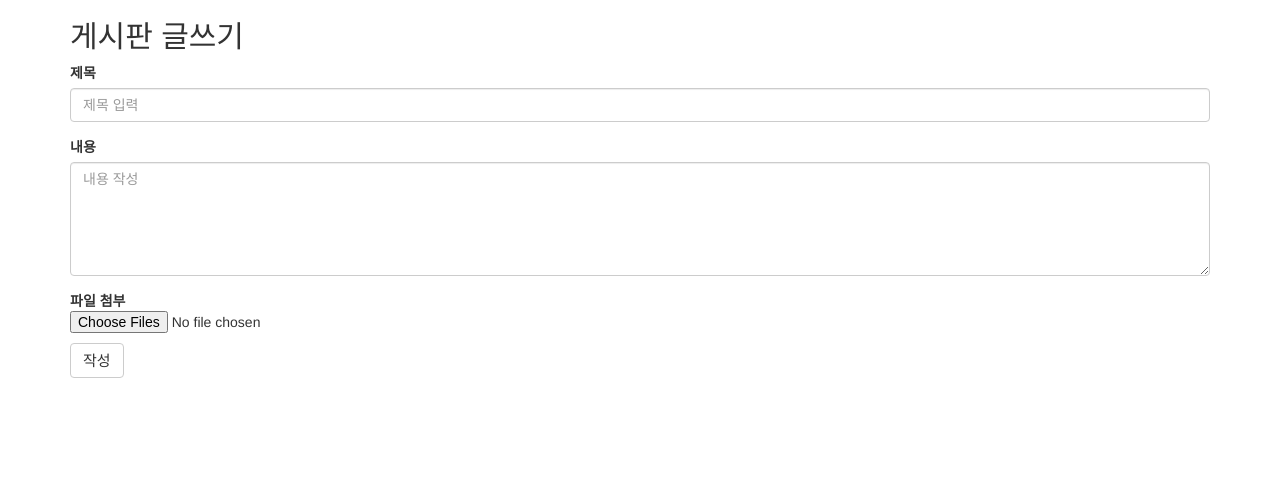
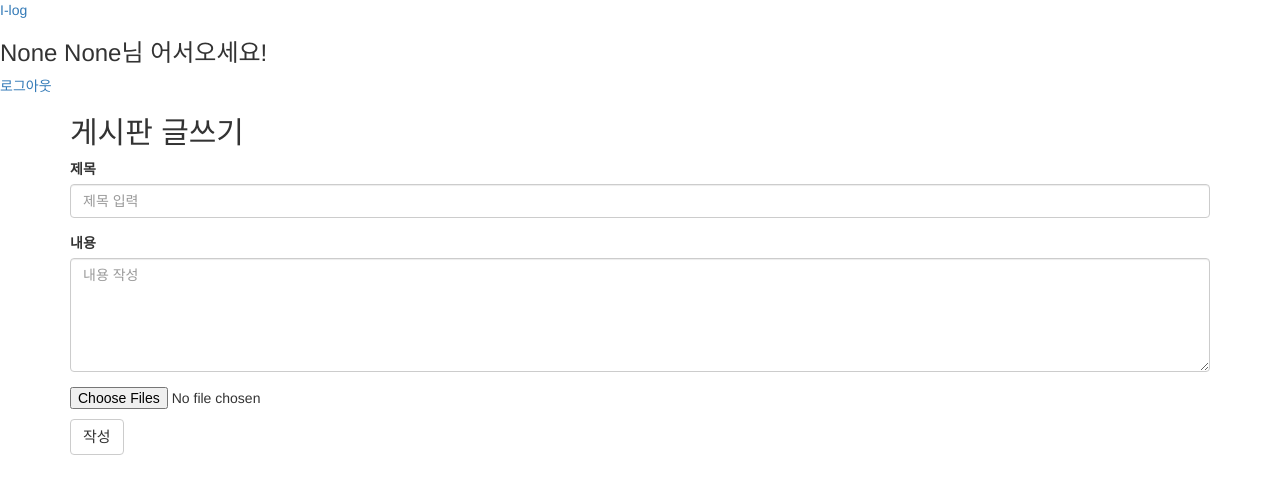
Before and after one commit to H-JJOO/i_one, a Flask app: page /write in a window 1280 px wide. Shown: the top 494 px of the page. Run offline with Flask 2, Linux system fonts and the light colour scheme; some libraries are stand-ins or nearby versions.

Commit message:
Update write.html
write 완료

```diff
--- a/templates/write.html
+++ b/templates/write.html
@@ -2,6 +2,7 @@
 <html lang="ko">
 <head>
     <meta charset="UTF-8">
+
     <title>게시판 글쓰기</title>
     <meta name="viewport" content="width=device-width, initial-scale=1.0">
     <meta http-equiv="Content-Type" content="text/html; charset=EUC-KR">
@@ -16,37 +17,58 @@
     font-size: 15px;
 </style>
 <script>
-    $(document).ready(function () {
-    save_board();
-});
+//     $(document).ready(function () {
+//     save_board();
+// });
+//
+// function save_board() {
+//     let title = $("#title").val();
+//     let content = $("#content").val();
+//
+//     //   if (title === "" || content === "") {
+//     //     alert("작성해주세요.");
+//     //     return;
+//     // }
+//     $.ajax({
+//         type: "POST",
+//         url: "/boards/board",
+//         data: {
+//             'id': userId,
+//             'title': title,
+//             'content': content
+//         },
+//         success: function (response) {
+//             alert(response["msg"]);
+//             window.location.reload();
+//         }
+//     });
+// }
+//
 
-function save_board() {
-    let title = $("#title").val();
-    let content = $("#content").val();
-
-    //   if (title === "" || content === "") {
-    //     alert("작성해주세요.");
-    //     return;
-    // }
-    $.ajax({
-        type: "POST",
-        url: "/i_one/board",
-        data: {
-            'title': title,
-            'content': content
-        },
-        success: function (response) {
-            alert(response["msg"]);
-            window.location.reload();
-        }
-    });
-}
 
 </script>
 
+<nav>
+    <a href="main.html" class="nav__column">I-log</a>
+    <div class="nav__column">
+        {% if login == True %}
+        <h3>{{id}} {{name}}님 어서오세요!</h3>
+
+        <a href="logout">로그아웃</a>
+        {% else %}
+        <a href="/users/login" class="nav__column--login-btn">로그인</a>
+        {% endif %}
+        <div><i class="fas fa-adjust fa-xl"></i></div>
+        <a href="search.html" class="nav__column--search-btn">
+            <i class="fas fa-search fa-xl"></i>
+        </a>
+    </div>
+</nav>
+
+
 <div class="container">
   <h2>게시판 글쓰기</h2>
-  <form action="write.jsp" method="post">
+  <form action="/write" method="post">
     <div class="form-group">
       <label for="title">제목</label>
       <input type="text" class="form-control" id="title"
@@ -59,10 +81,15 @@ function save_board() {
    <textarea class="form-control" rows="5" id="content"
     name="content" placeholder="내용 작성"></textarea>
     </div>
-      <div class="info">
-          <dt>파일 첨부</dt>
-          <input type="file" id="real-input" class="image_inputType_file" accept="img/*" required multiple>
-      </div>
+
+<!--       <input type="text" class="form-control" id="content_image" name="content_image">-->
+
+            <input type="file"   id="content_image" name="content_image" class="image_inputType_file" accept="img/*"  multiple>
+
+<!--      <div class="info">-->
+<!--          <dt>파일 첨부</dt>-->
+<!--&lt;!&ndash;          <input type="file" id="realinput" class="image_inputType_file" accept="img/*" required multiple>&ndash;&gt;-->
+<!--      </div>-->
     <button type="submit" class="btn btn-default">작성</button>
   </form>
 </div>
```
